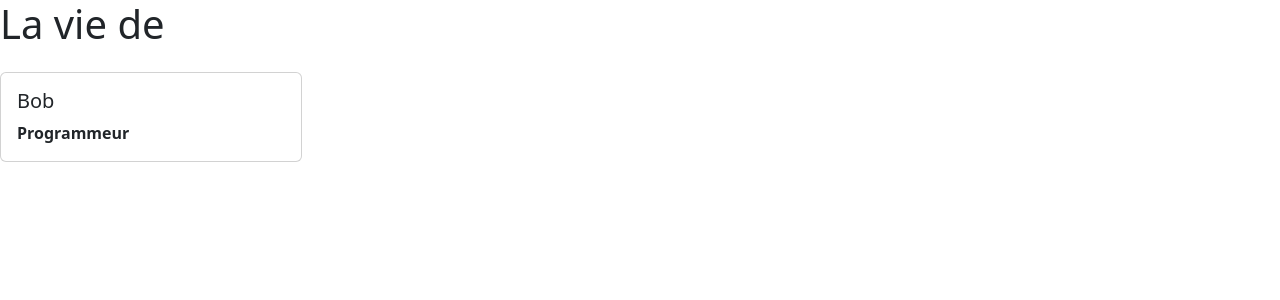
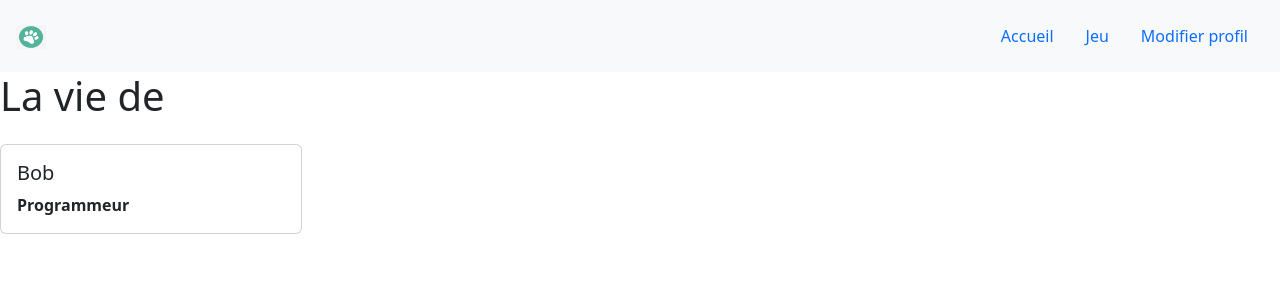
Before and after one commit to JonathanGuay/BoB, a PHP site: page / in a window 1280 px wide. Shown: the top 300 px of the page. Run offline with PHP 8.4, Linux system fonts and the light colour scheme.

Commit message:
header d'ajouter

```diff
--- a/index.php
+++ b/index.php
@@ -25,6 +25,22 @@
 </head>
 <body>
 
+    <header class="bg-light p-3 navbar">
+        <div class=" d-flex align-items-center">
+            <a href="#" title="Retour vers l'accueil">
+                <img src="../fichier/patte2.png" alt="Logo" width="30" height="24">
+            </a>
+        </div>
+        <nav>
+            <ul class="nav flex justify-content-center">
+                <li class="nav-item"><a class="nav-link" href="#">Accueil</a></li>
+                <li class="nav-item"><a class="nav-link" href="#">Jeu</a></li>
+                <li class="nav-item"><a class="nav-link" href="#">Modifier profil</a></li>
+            </ul>
+        </nav>
+    </header>
+
+
 <h1>La vie de </h1>
 
 <div class="row mt-4">
```
Also changed, not shown: fichier/patte2.png (added).
